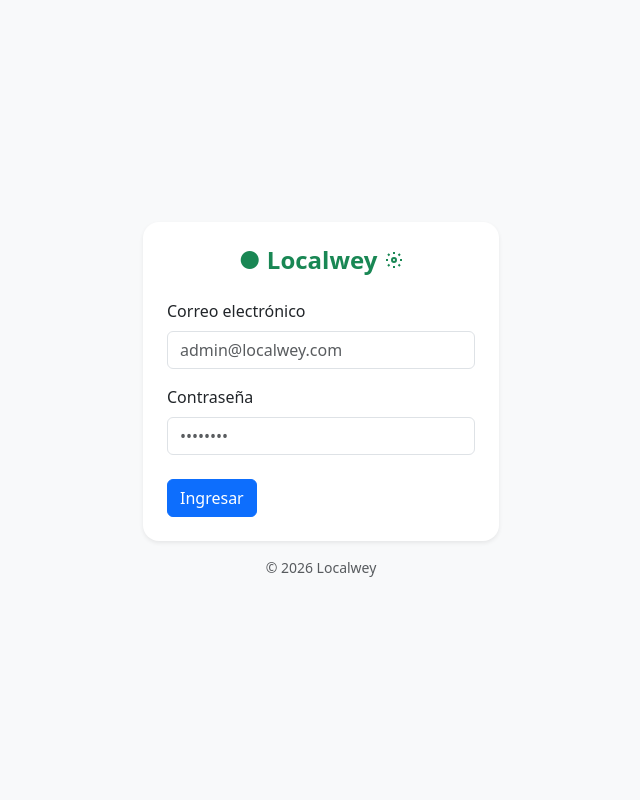
After one commit to eduar2078/LocalWey, a PHP site: page /admin/content/LoginAdmin.php in a window 1280 px wide. The commit adds this page. Shown: the whole page, without its empty margins (319-959 px from the left). Run offline with PHP 8.4, Linux system fonts and the light colour scheme.

Commit message:
formulario login

```diff
--- /dev/null
+++ b/admin/content/LoginAdmin.php
@@ -0,0 +1,78 @@
+<!DOCTYPE html>
+<html lang="es">
+
+<head>
+    <meta charset="UTF-8">
+    <title>Login | Localwey Admin</title>
+
+    <link href="https://cdn.jsdelivr.net/npm/bootstrap@5.3.3/dist/css/bootstrap.min.css" rel="stylesheet">
+    <link rel="icon"   type ="favicon.svg"  href="../../img/descarga.svg">
+
+</head>
+
+<body class="bg-light d-flex align-items-center justify-content-center vh-100">
+
+    <div class="container">
+
+        <div class="row justify-content-center">
+
+            <div class="col-md-5 col-lg-4">
+
+                <div class="card shadow-sm border-0 rounded-4">
+
+                    <div class="card-body p-4">
+
+                        <div class="text-center mb-4">
+                            <h4 class="fw-bold text-success d-flex justify-content-center align-items-center gap-2">
+
+                                ● Localwey
+
+                                <svg width="18" height="18" fill="none" stroke="currentColor" stroke-width="2">
+                                    <circle cx="9" cy="9" r="2"></circle>
+                                    <path d="M9 1v2M9 15v2M1 9h2M15 9h2M3 3l1.5 1.5M13.5 13.5L15 15M3 15l1.5-1.5M13.5 4.5L15 3"></path>
+                                </svg>
+
+                            </h4>
+                        </div>
+
+                        <!-- FORM -->
+                        <form action="login.php" method="POST">
+
+                            <div class="mb-3">
+                                <label class="form-label">Correo electrónico</label>
+                                <input class="form-control" placeholder="admin@localwey.com" required>
+                            </div>
+
+                            <div class="mb-4">
+                                <label class="form-label">Contraseña</label>
+                                <input type="password" name="password" class="form-control" placeholder="••••••••" required>
+                            </div>
+
+                            <!----- borra el <a> para poder hacer el backend-->
+                            <a href="HomeAdmin.php" class="btn btn-primary"> Ingresar </a>
+
+                            <!-- <div class="d-grid">
+                            <button type="submit" class="btn btn-primary">
+                            Ingresar
+                            </button> -->
+                    </div>
+
+                    </form>
+
+                </div>
+
+            </div>
+
+            <div class="text-center mt-3 text-muted small">
+                © 2026 Localwey
+            </div>
+
+        </div>
+
+    </div>
+
+    </div>
+
+</body>
+
+</html>
--- a/content/Home.php
+++ b/content/Home.php
@@ -171,11 +171,10 @@
     </div>
   </section>
 
-  <a href="../admin/content/HomeAdmin.php" class="text-decoration-none text-dark">Admin</a>
+  <a href="../admin/content/LoginAdmin.php" class="text-decoration-none text-dark">Admin</a>
 
-  <!-- FOOTER -->
   <footer class="bg-primary-local text-white text-center py-4">
-    <p class="mb-2">© 2024 Localwey - Negocios que crecen contigo</p>
+    <p class="mb-2">© 2026 Localwey - Negocios que crecen contigo</p>
     <div class="d-flex justify-content-center gap-3 fs-5">
       <i class="bi bi-facebook"></i>
       <i class="bi bi-instagram"></i>
```
Also changed, not shown: img/descarga.svg (added).
